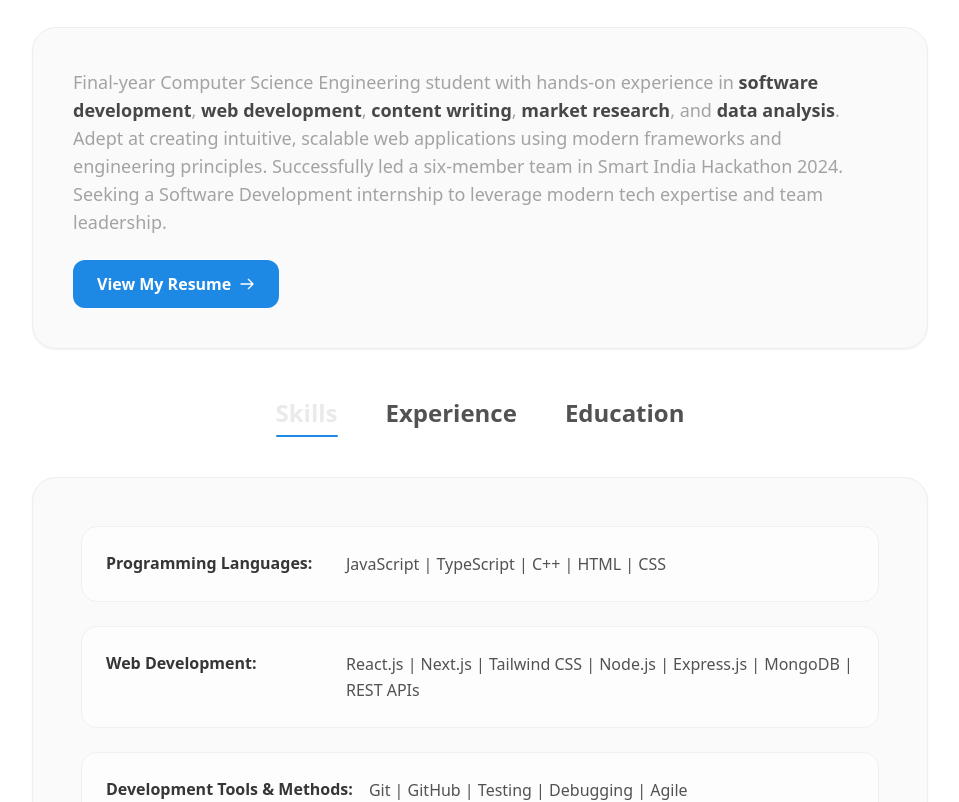
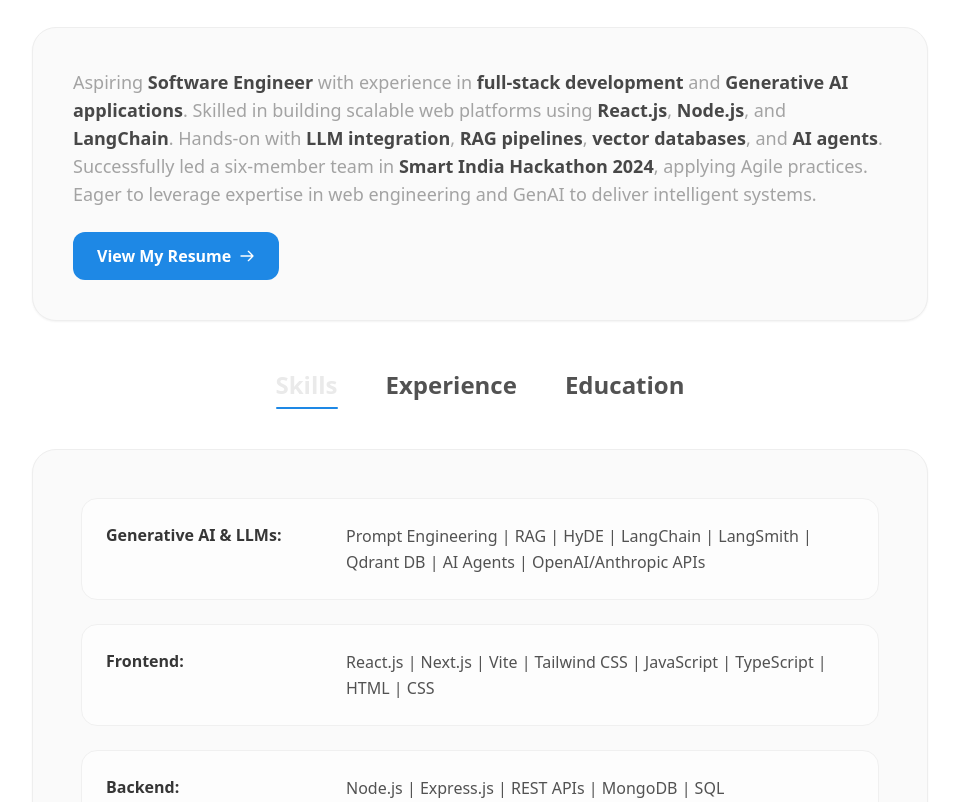
Before and after one commit to Soumyodeep-Dey/SD-portfolio, a React (Vite) app: page / in a window 1280 px wide. Shown: the part 580-1382 px from the top of the page, without its empty margins (160-1119 px from the left). Built offline with nearby package versions, Linux system fonts and the light colour scheme.

Commit message:
update : update the info about me

```diff
--- a/src/components/Home/Home.jsx
+++ b/src/components/Home/Home.jsx
@@ -90,14 +90,21 @@ function Home() {
           {/* Summary */}
           <div className="bg-light-100 dark:bg-dark-100 rounded-3xl p-8 md:p-10 shadow-sm border border-light-300 dark:border-dark-300">
             <p className="text-base md:text-lg leading-relaxed text-dark-800 dark:text-light-800 mb-6">
-              Final-year Computer Science Engineering student with hands-on experience in{' '}
-              <strong className="text-dark-550 dark:text-light-550 font-bold">software development</strong>,{' '}
-              <strong className="text-dark-550 dark:text-light-550 font-bold">web development</strong>,{' '}
-              <strong className="text-dark-550 dark:text-light-550 font-bold">content writing</strong>,{' '}
-              <strong className="text-dark-550 dark:text-light-550 font-bold">market research</strong>, and{' '}
-              <strong className="text-dark-550 dark:text-light-550 font-bold">data analysis</strong>.
-              Adept at creating intuitive, scalable web applications using modern frameworks and engineering principles.
-              Successfully led a six-member team in Smart India Hackathon 2024. Seeking a Software Development internship to leverage modern tech expertise and team leadership.
+              Aspiring <strong className="text-dark-550 dark:text-light-550 font-bold">Software Engineer</strong> with experience in{' '}
+              <strong className="text-dark-550 dark:text-light-550 font-bold">full-stack development</strong> and{' '}
+              <strong className="text-dark-550 dark:text-light-550 font-bold">Generative AI applications</strong>.
+              Skilled in building scalable web platforms using{' '}
+              <strong className="text-dark-550 dark:text-light-550 font-bold">React.js</strong>,{' '}
+              <strong className="text-dark-550 dark:text-light-550 font-bold">Node.js</strong>, and{' '}
+              <strong className="text-dark-550 dark:text-light-550 font-bold">LangChain</strong>.
+              Hands-on with{' '}
+              <strong className="text-dark-550 dark:text-light-550 font-bold">LLM integration</strong>,{' '}
+              <strong className="text-dark-550 dark:text-light-550 font-bold">RAG pipelines</strong>,{' '}
+              <strong className="text-dark-550 dark:text-light-550 font-bold">vector databases</strong>, and{' '}
+              <strong className="text-dark-550 dark:text-light-550 font-bold">AI agents</strong>.
+              Successfully led a six-member team in{' '}
+              <strong className="text-dark-550 dark:text-light-550 font-bold">Smart India Hackathon 2024</strong>, applying Agile practices.
+              Eager to leverage expertise in web engineering and GenAI to deliver intelligent systems.
             </p>
             <a
               href={RESUME_LINK}
@@ -135,12 +142,16 @@ function Home() {
             {activeSection === 'skills' && (
               <div className="space-y-6 text-dark-600 dark:text-light-600">
                 {[
-                  { category: 'Programming Languages', items: 'JavaScript | TypeScript | C++ | HTML | CSS' },
-                  { category: 'Web Development', items: 'React.js | Next.js | Tailwind CSS | Node.js | Express.js | MongoDB | REST APIs' },
-                  { category: 'Development Tools & Methods', items: 'Git | GitHub | Testing | Debugging | Agile' },
-                  { category: 'Content & SEO', items: 'WordPress | Technical Writing | SEO Optimization' },
+                  { category: 'Generative AI & LLMs', items: 'Prompt Engineering | RAG | HyDE | LangChain | LangSmith | Qdrant DB | AI Agents | OpenAI/Anthropic APIs' },
+                  { category: 'Frontend', items: 'React.js | Next.js | Vite | Tailwind CSS | JavaScript | TypeScript | HTML | CSS' },
+                  { category: 'Backend', items: 'Node.js | Express.js | REST APIs | MongoDB | SQL' },
+                  { category: 'Tools & Methods', items: 'Git | GitHub | CI/CD | Agile | Testing | Debugging' },
+                  { category: 'Other', items: 'WordPress | SEO | Data Analysis | Excel | PowerPoint' },
                 ].map(({ category, items }) => (
-                  <div key={category} className="flex flex-col lg:flex-row lg:items-start gap-4 p-6 rounded-2xl bg-light-150 dark:bg-dark-150 border border-light-250 dark:border-dark-250 hover:bg-light-200 dark:hover:bg-dark-200 transition-all duration-200">
+                  <div
+                    key={category}
+                    className="flex flex-col lg:flex-row lg:items-start gap-4 p-6 rounded-2xl bg-light-150 dark:bg-dark-150 border border-light-250 dark:border-dark-250 hover:bg-light-200 dark:hover:bg-dark-200 transition-all duration-200"
+                  >
                     <strong className="text-dark-450 dark:text-light-450 font-bold min-w-fit lg:w-56 text-base">
                       {category}:
                     </strong>
@@ -148,6 +159,7 @@ function Home() {
                   </div>
                 ))}
               </div>
+
             )}
 
             {activeSection === 'experience' && (
```
